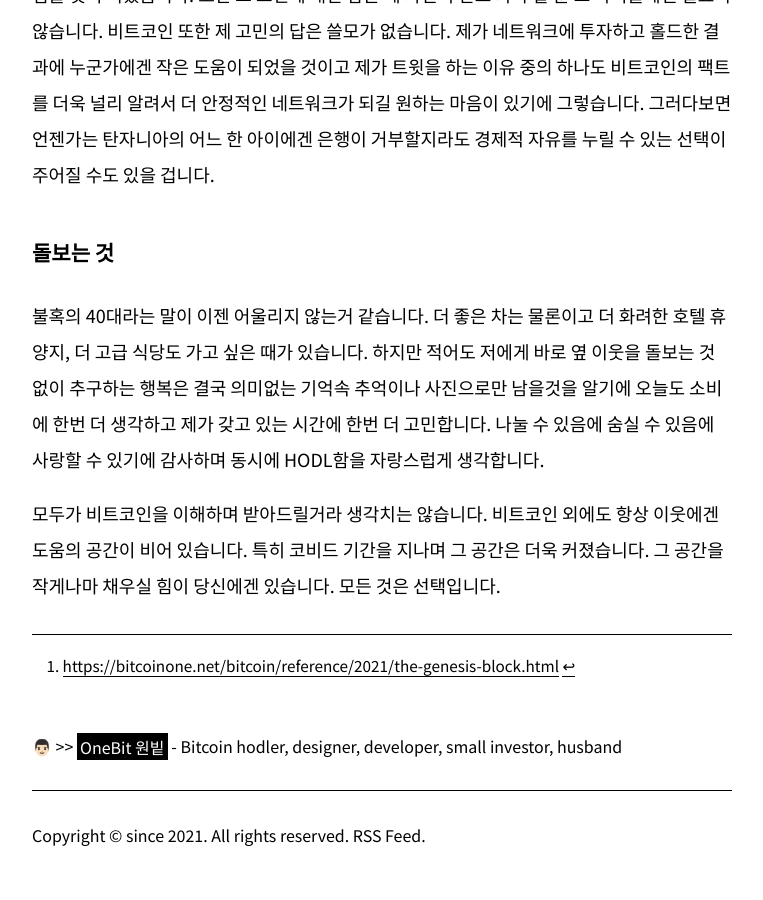
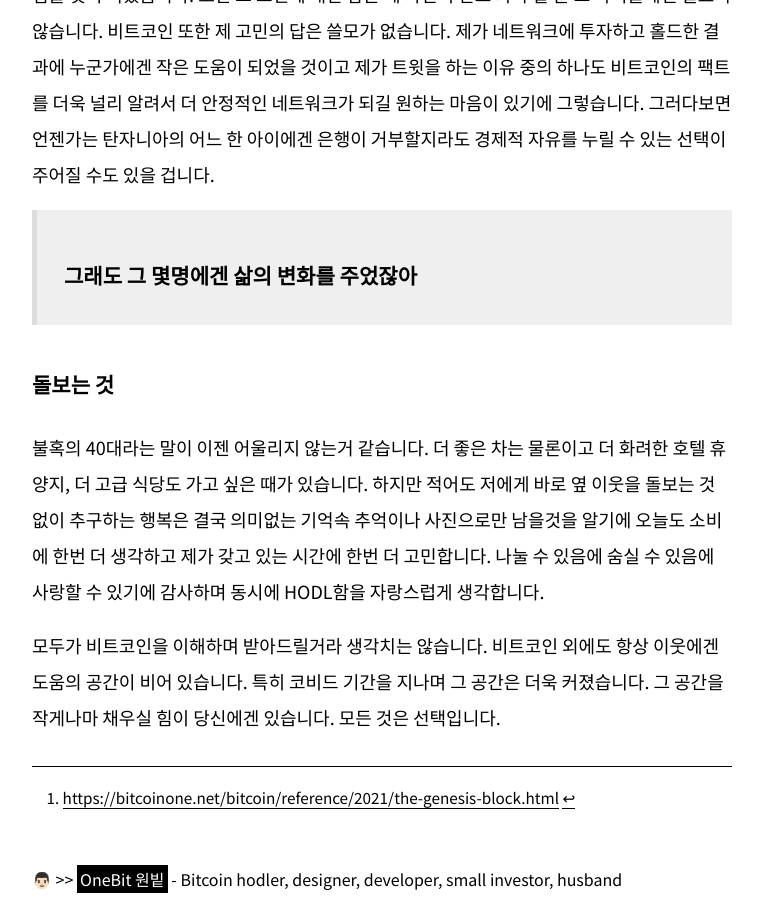
Before and after one commit to onebitco/onebitco.github.io, a Jekyll site: the page built from _posts/2021-07-11-ethics-of-bitcoin.md, in a window 1280 px wide and 900 px high, scrolled down 2049 px. Shown: the whole window, without its empty margins (258-1021 px from the left). Built offline with Jekyll 4.4.1, drawn with Linux system fonts in a browser that asks for light colours; before the commit the page ends 2928 px from its top, so only the background shows below that.

Commit message:
blockquote update

```diff
--- a/_posts/2021-07-11-ethics-of-bitcoin.md
+++ b/_posts/2021-07-11-ethics-of-bitcoin.md
@@ -24,6 +24,8 @@ tags: charity
 
 저의 생활 소비 패턴이나 저의 시작 동기와 무관하게 후원은 그 아이들에겐 힘이 되었고 먹을 것, 입을 것이 되었습니다.  또한 그 고민에 대한 답은 제 자신이 안고 가야 할 뿐 그 아이들에겐 필요치 않습니다.  비트코인 또한 제 고민의 답은 쓸모가 없습니다.  제가 네트워크에 투자하고 홀드한 결과에 누군가에겐 작은 도움이 되었을 것이고 제가 트윗을 하는 이유 중의 하나도 비트코인의 팩트를 더욱 널리 알려서 더 안정적인 네트워크가 되길 원하는 마음이 있기에 그렇습니다.  그러다보면 언젠가는 탄자니아의 어느 한 아이에겐 은행이 거부할지라도 경제적 자유를 누릴 수 있는 선택이 주어질 수도 있을 겁니다.
 
+>### 그래도 그 몇명에겐 삶의 변화를 주었잖아
+
 ### 돌보는 것
 불혹의 40대라는 말이 이젠 어울리지 않는거 같습니다. 더 좋은 차는 물론이고 더 화려한 호텔 휴양지, 더 고급 식당도 가고 싶은 때가 있습니다.  하지만 적어도 저에게 바로 옆 이웃을 돌보는 것 없이 추구하는 행복은 결국 의미없는 기억속 추억이나 사진으로만 남을것을 알기에 오늘도 소비에 한번 더 생각하고 제가 갖고 있는 시간에 한번 더 고민합니다. 나눌 수 있음에 숨실 수 있음에 사랑할 수 있기에 감사하며 동시에 HODL함을 자랑스럽게 생각합니다.
 
```
